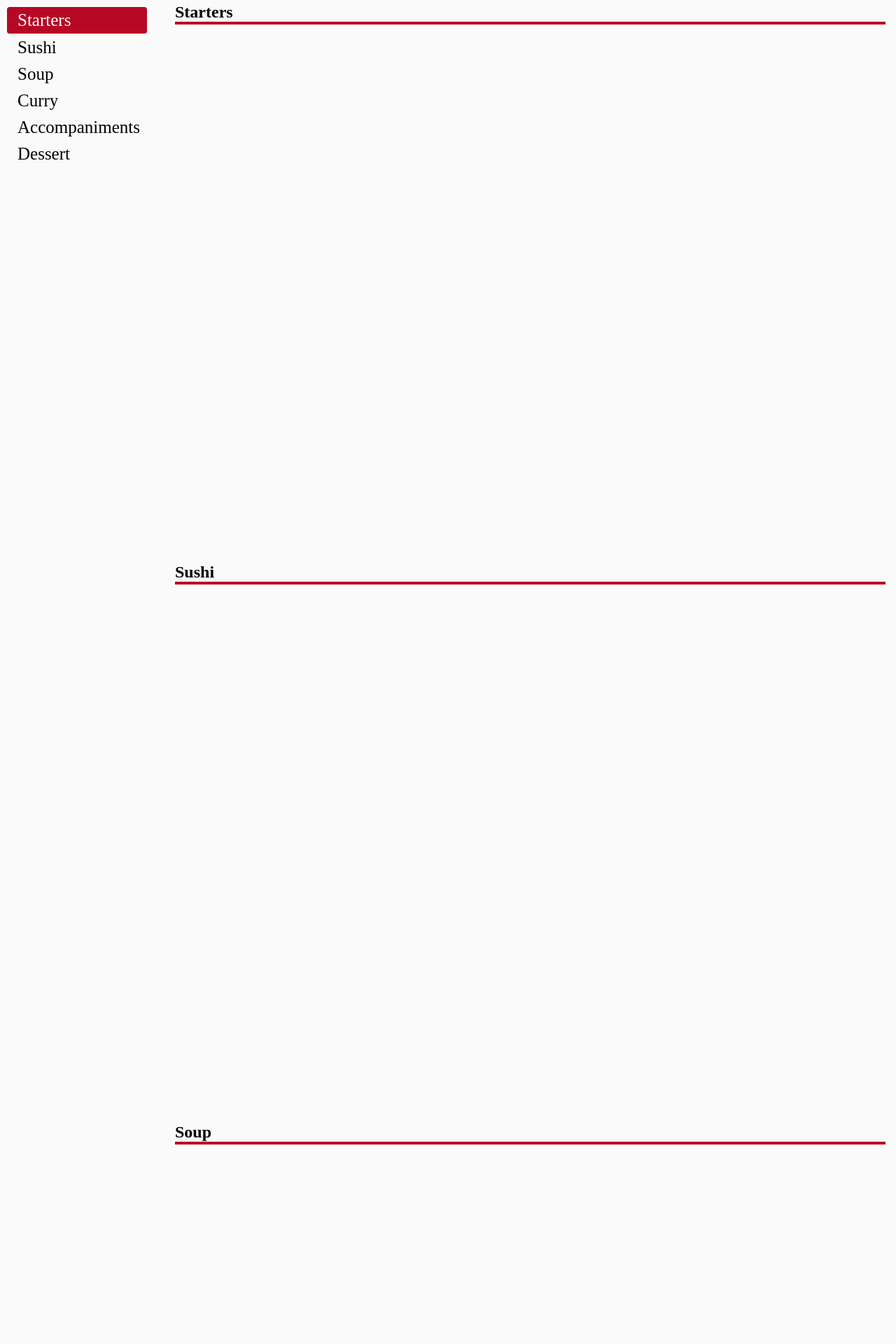
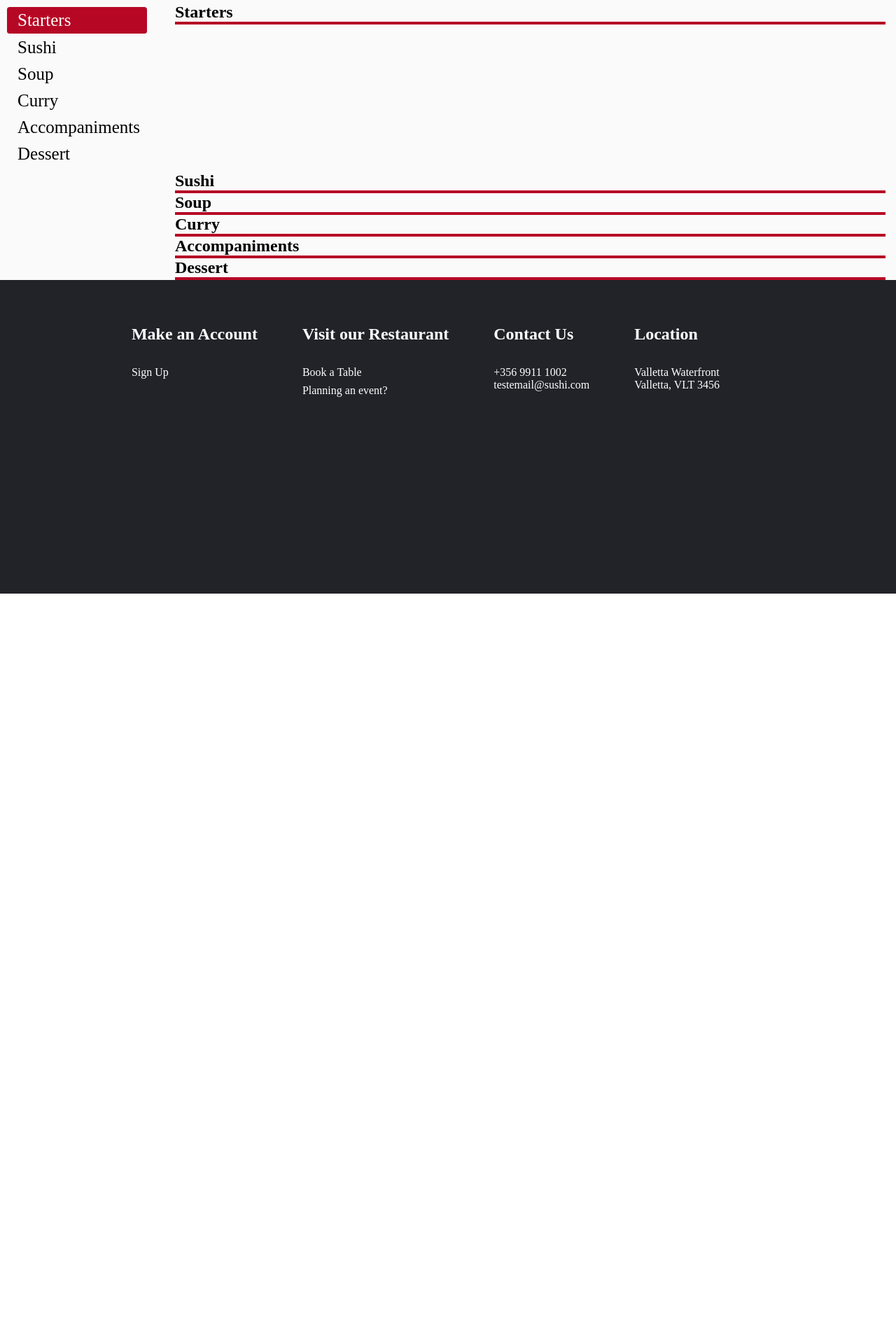
Before and after one commit to MaximCamilleri/Sushi-Restaurant-Template, a PHP site: page /templates/menu.php in a window 1280 px wide. Shown: the part 496-2416 px from the top of the page at 70% size. After the commit the page ends 1344 px from the top, so only its background shows below. Run offline with PHP 8.4, Linux system fonts and the light colour scheme; the visitor is signed in with stand-in values (Sample User, id 1); data that the repository does not hold is empty.

Commit message:
fixxed small problem with menu

```diff
--- a/MenuIncludes/menuStyles.css
+++ b/MenuIncludes/menuStyles.css
@@ -91,7 +91,7 @@ html{
 }
 
 .area {
-    height: 100vh;
+    height: fit-content;
 
 }
 
```
